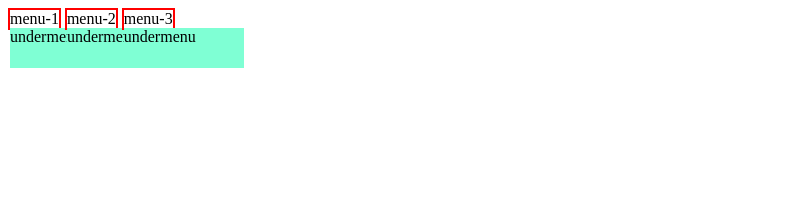
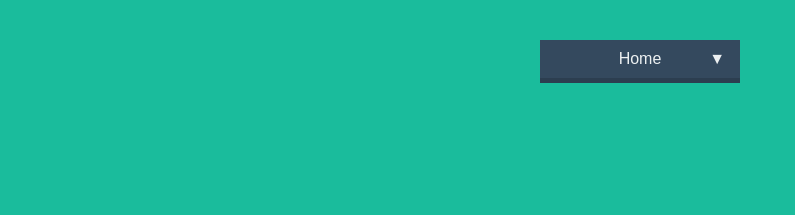
Before and after one commit to soltonbekov-aiymkyz/js-reitaration, a plain HTML site: page index.html in a window 1280 px wide. Shown: the whole page, without its empty margins (0-795 px from the left). Drawn offline with Linux system fonts and the light colour scheme.

Commit message:
addded new styles and new folder for this page

```diff
--- a/index.html
+++ b/index.html
@@ -22,25 +22,14 @@
     <div id="myAnimation">
     </div>
 </div>-->
-
-<div id="nav">
-    <div class="menu-item">
-        menu-1
-        <div class="submenu">  undermenu </div>
-    </div>
-
-    <div class="menu-item">
-        menu-2
-        <div class="submenu">  undermenu </div>
-    </div>
-
-    <div class="menu-item">
-        menu-3
-        <div class="submenu">  undermenu </div>
-    </div>
-</div>
-
-
+<nav>
+    <ul class="drop-down closed">
+      <li><a href="#" class="nav-button">Home</a></li>
+      <li><a href="#">About</a></li>
+      <li><a href="#">Library</a></li>
+      <li><a href="#">Contact</a></li>
+    </ul>
+  </nav>
 
 
     <script src="./scripts.js"></script>
--- a/scripts.js
+++ b/scripts.js
@@ -20,3 +20,13 @@
 //         }
 //     }
 // }
+
+
+(function() {
+    // Bind Click event to the drop down navigation button
+    document.querySelector('.nav-button').addEventListener('click', function() {
+      /*  Toggle the CSS closed class which reduces the height of the UL thus
+          hiding all LI apart from the first */
+      this.parentNode.parentNode.classList.toggle('closed')
+    }, false);
+  })();
--- a/styles.css
+++ b/styles.css
@@ -60,16 +60,48 @@ border-color: aqua;
     background-color: red;
 } */
 
-.menu-item{
-    border:2px solid red ;
-    display: inline-block;
-    position: relative;
-    cursor: pointer;
+
+html, body { background: #1abc9c; }
+nav {margin-top: 40px; }
+
+
+/* Drop Down Styles
+================================ */
+nav .drop-down {
+  list-style: none;
+  overflow: hidden; /* When ul height is reduced, ensure overflowing li are not shown */
+  height: 172px; /* 172px = (38 (li) + 5 (li border)) * 4 (number of li) */
+  background-color: #34495e;
+  font-family: Arial;
+  width: 200px;
+  margin: 0 auto;
+  padding: 0;
+  text-align: center;
+  -webkit-transition: height 0.3s ease;
+          transition: height 0.3s ease;
 }
-.menu-item .submenu{
-height: 40px;
-width: 120px;
-background-color: aquamarine;
-position: absolute;
-cursor: pointer;
+
+nav .drop-down.closed {
+  /*  When toggled via jQuery this class will reduce the height of the ul which inconjuction
+      with overflow: hidden set on the ul will hide all list items apart from the first */
+  /* current li height 38px + 5px border */
+  height: 43px;
 }
+
+nav .drop-down li {
+  border-bottom: 5px solid #2c3e50;
+}
+
+nav .drop-down li a {
+  display: block;
+  color: #ecf0f1;
+  text-decoration: none;
+  padding: 10px; /* Larger touch target area */
+}
+
+nav .drop-down li:first-child a:after {
+  content: "\25BC";
+  float: right;
+  margin-left: -30px; /* Excessive -margin to bring link text back to center */
+  margin-right: 5px;
+}
```
